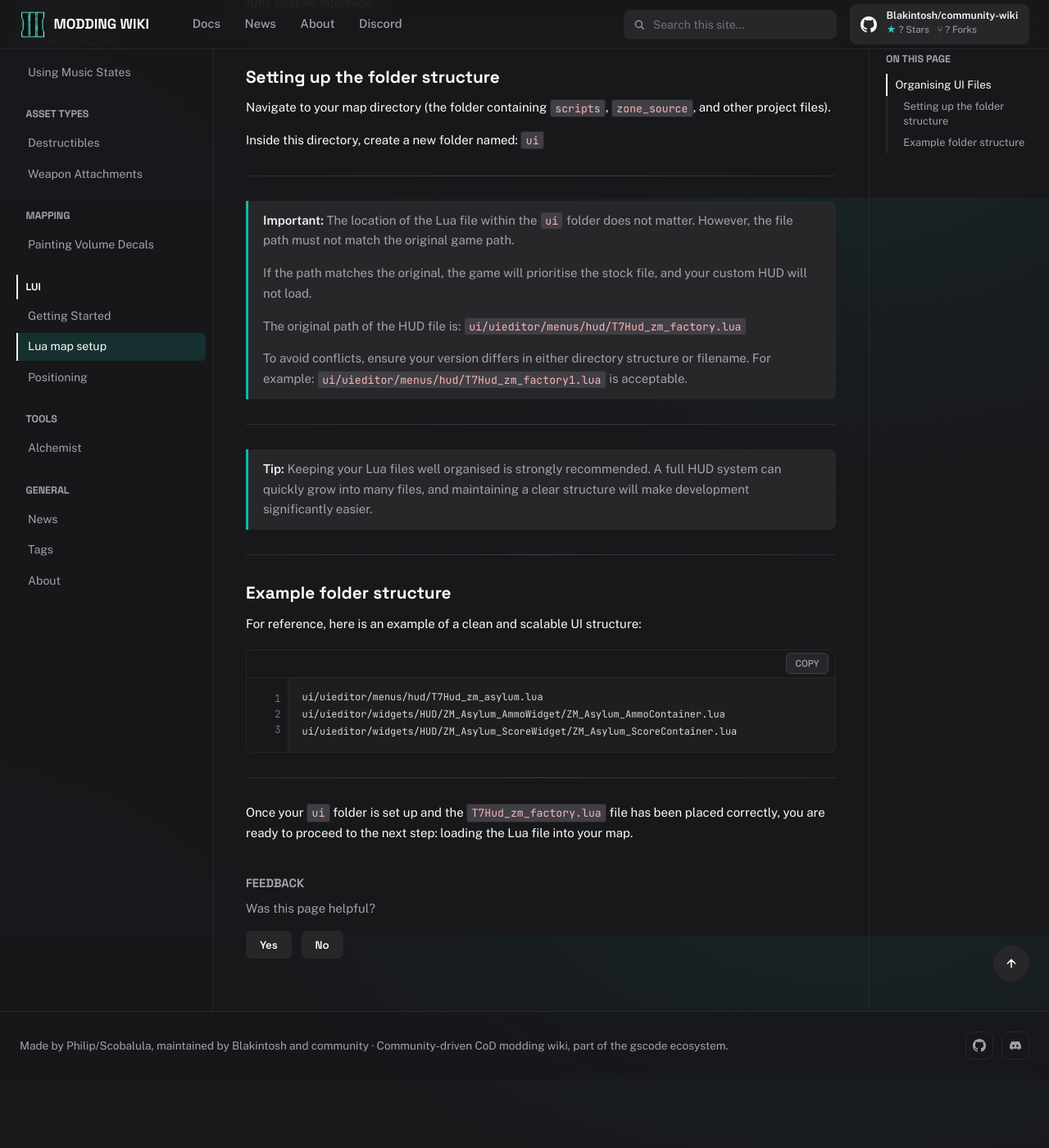
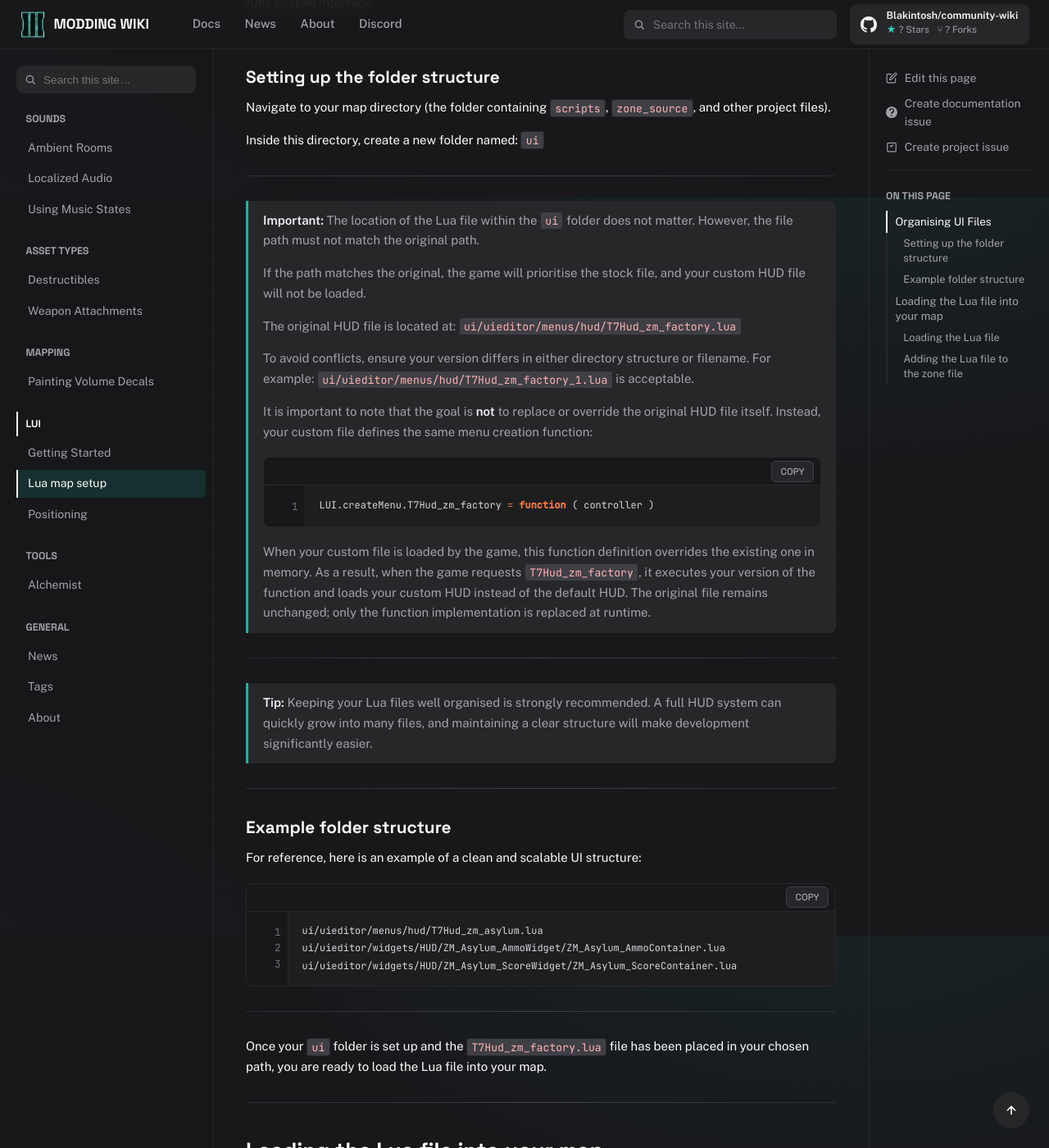
Before and after one commit to MrChuse1/community-wiki, a Jekyll site: the page built from _docs/lui/2-setting-up-lua-files-in-your-map.md, in a window 1280 px wide and 1400 px high, scrolled down 659 px. Shown: the whole window at 82% size. Built offline with Jekyll 4.4.1, drawn with Linux system fonts in a browser that asks for light colours; comment, search, counter and statistics services are not loaded; before the commit the page ends 1975 px from its top, so only the background shows below that; some of the changed text lies outside the part shown.

Commit message:
Add content

````diff
--- a/_docs/lui/2-setting-up-lua-files-in-your-map.md
+++ b/_docs/lui/2-setting-up-lua-files-in-your-map.md
@@ -41,15 +41,23 @@
 
 ---
 
-> **Important:** The location of the Lua file within the `ui` folder does not matter. However, the file path must not match the original game path.
+> **Important:** The location of the Lua file within the `ui` folder does not matter. However, the file path must not match the original path.
 >
-> If the path matches the original, the game will prioritise the stock file, and your custom HUD will not load.
+> If the path matches the original, the game will prioritise the stock file, and your custom HUD file will not be loaded.
 >
-> The original path of the HUD file is:
+> The original HUD file is located at:
 > `ui/uieditor/menus/hud/T7Hud_zm_factory.lua`
 >
 > To avoid conflicts, ensure your version differs in either directory structure or filename. For example:
-> `ui/uieditor/menus/hud/T7Hud_zm_factory1.lua` is acceptable.
+> `ui/uieditor/menus/hud/T7Hud_zm_factory_1.lua` is acceptable.
+>
+> It is important to note that the goal is **not** to replace or override the original HUD file itself. Instead, your custom file defines the same menu creation function:
+>
+> ```lua
+> LUI.createMenu.T7Hud_zm_factory = function ( controller )
+> ```
+>
+> When your custom file is loaded by the game, this function definition overrides the existing one in memory. As a result, when the game requests `T7Hud_zm_factory`, it executes your version of the function and loads your custom HUD instead of the default HUD. The original file remains unchanged; only the function implementation is replaced at runtime.
 
 ---
 
@@ -69,4 +77,56 @@
 
 ---
 
-Once your `ui` folder is set up and the `T7Hud_zm_factory.lua` file has been placed correctly, you are ready to proceed to the next step: loading the Lua file into your map.
+Once your `ui` folder is set up and the `T7Hud_zm_factory.lua` file has been placed in your chosen path, you are ready to load the Lua file into your map.
+
+---
+
+## Loading the Lua file into your map
+
+With your UI folder configured and your HUD Lua file in place, the next step is to load it into your map.
+
+---
+
+### Loading the Lua file
+
+Navigate to your map's `scripts` folder and open your map-specific CSC script. For example:
+
+```c
+zm_asylum.csc
+```
+
+Inside `function main()`, add a `luiload()` call before the line:
+
+```c
+zm_usermap::main();
+```
+
+For example:
+
+```c
+luiload( "ui.uieditor.menus.hud.T7Hud_zm_asylum" );
+```
+
+Replace the path above with the path to your own HUD Lua file. This tells the game to load your custom Lua file when the map starts.
+
+---
+
+### Adding the Lua file to the zone file
+
+Loading the file is not enough on its own. The Lua file must also be included in your map's zone file so that it is packaged into the map during compilation.
+
+Open your map's zone file and add the following line:
+
+```text
+rawfile,ui/uieditor/menus/hud/T7Hud_zm_asylum.lua
+```
+
+As before, replace the path with the location of your own Lua file.
+
+---
+
+> **Note:** Once both steps are complete, your custom HUD Lua file will be loaded when the map starts. You are now ready to begin creating and adding custom HUD widgets.
+
+---
+
+> **Next step: Creating and adding custom HUD widgets**
````
Also changed, not shown: _docs/lui/1-getting-started-with-ui-development.md (+5 -1 lines).
